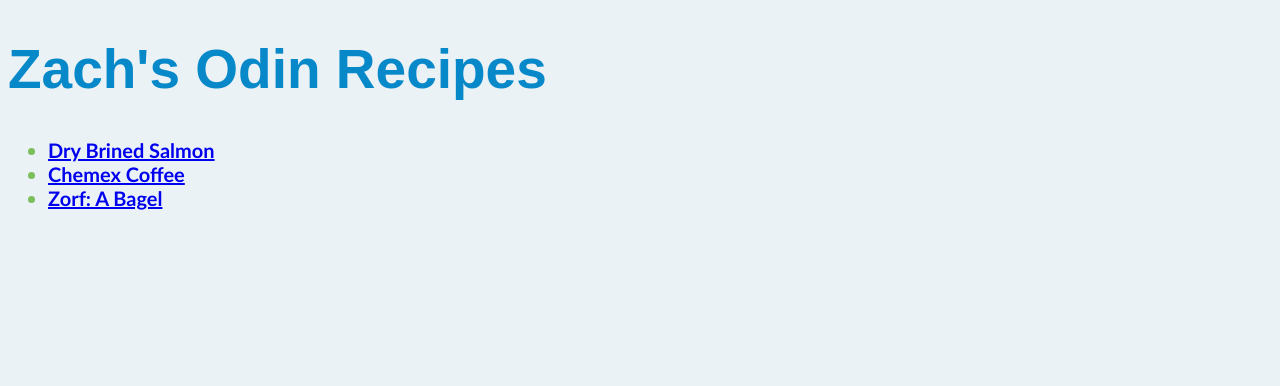
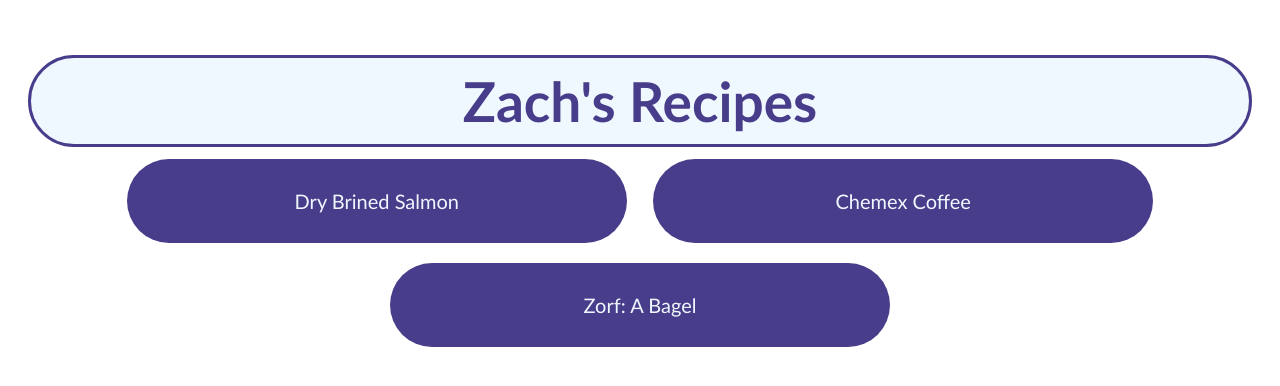
Before and after one commit to z-zorf/odin-recipes, a plain HTML site: page index.html in a window 1280 px wide. Drawn offline with Linux system fonts and the light colour scheme.

Commit message:
Updte CSS and index to style index

```diff
--- a/index.html
+++ b/index.html
@@ -8,11 +8,11 @@
     <link rel="stylesheet" href="style.css">
 </head>
 <body class = "body">
-    <h1 class = "header">Zach's Odin Recipes</h1>
-    <ul class = "list_items">
-        <li><a href="recipes/brined_salmon.html">Dry Brined Salmon</a></li>
-        <li><a href="recipes/chemx_coffee.html">Chemex Coffee</a></li>
-        <li><a href="recipes/zorf_bagel.html">Zorf: A Bagel</a></li>
+    <h1 class = "header">Zach's Recipes</h1>
+    <ul class="list_section">
+        <li class = "list_item"><a href="recipes/brined_salmon.html">Dry Brined Salmon</a></li>
+        <li class = "list_item"><a href="recipes/chemx_coffee.html">Chemex Coffee</a></li>
+        <li class = "list_item"><a href="recipes/zorf_bagel.html">Zorf: A Bagel</a></li>
     </ul>
 </body>
 </html>
--- a/style.css
+++ b/style.css
@@ -1,22 +1,57 @@
+* {
+    box-sizing: border-box;
+    font-family: 'Gill Sans', 'Gill Sans MT', Calibri, sans-serif;
+}
+
 .body {
     color: #0688c9;
-    background-color: #ebf2f5;
     font-family: arial;
     font-size: 25px;
+    padding-left: 20px;
+    padding-right: 20px;
+    padding-top: 10px;
 }
 
 .header {
+    color: darkslateblue;
     font-size: 55px;
+    text-align: center;
+    background-color: aliceblue;
+    padding: 10px 5px 10px 5px;
+    border: 3px solid darkslateblue;
+    border-radius: 2500px;
 }
 
-.list_items {
+.list_section {
+    margin-top: -50px;
+    margin-left: 50px;
+    margin-right: 50px;
+    padding: 15px;
+    text-align: center;
+}
+
+.list_item {
+    background-color: darkslateblue;
+    width: 500px;
+    height: auto;
+    display: inline-block;
+    border-radius: 2500px;
+    padding: 30px;
+    margin: 10px;
     font-size: 20px;
-    font-weight: bold;
-    font-family: 'Gill Sans', 'Gill Sans MT', Calibri, 'Trebuchet MS', sans-serif;
-    color: #7bbf5c;
+    font-weight: lighter;
+}
+
+.list_item:hover {
+    background-color: darkgray;
 }
 
 #ingredients, #steps{
     font-family: 'Snell Roundhand', cursive;
     font-size: 28px;
 }
+
+a {
+    color: aliceblue;
+    text-decoration: none;
+}
```
